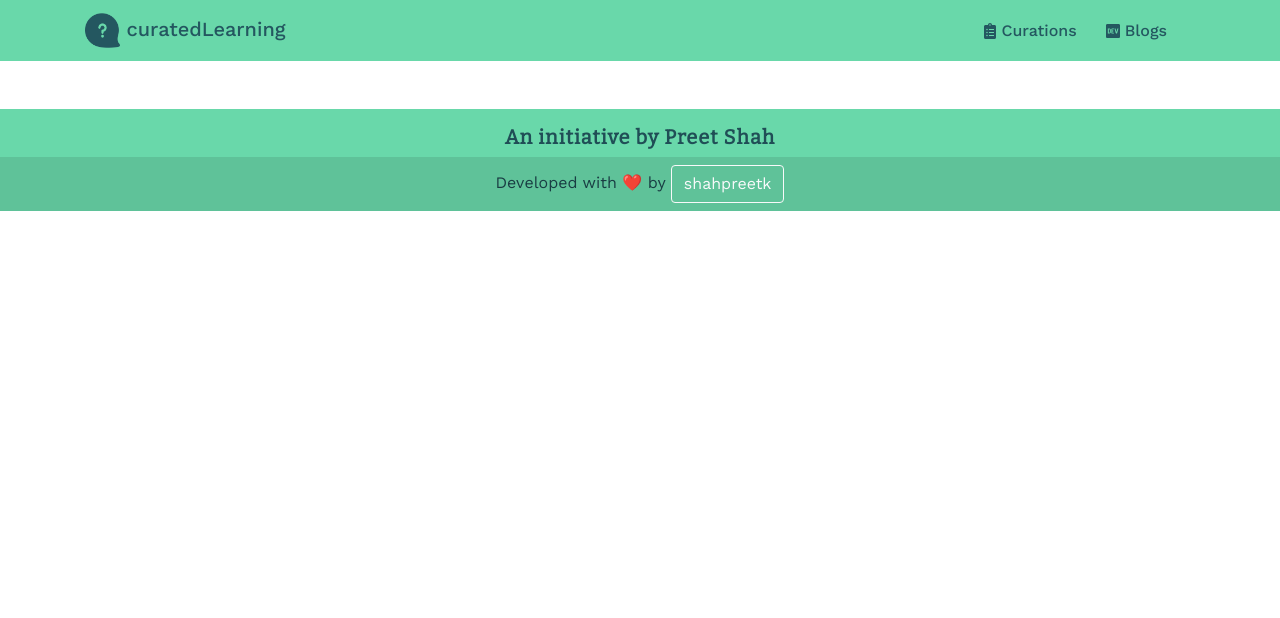
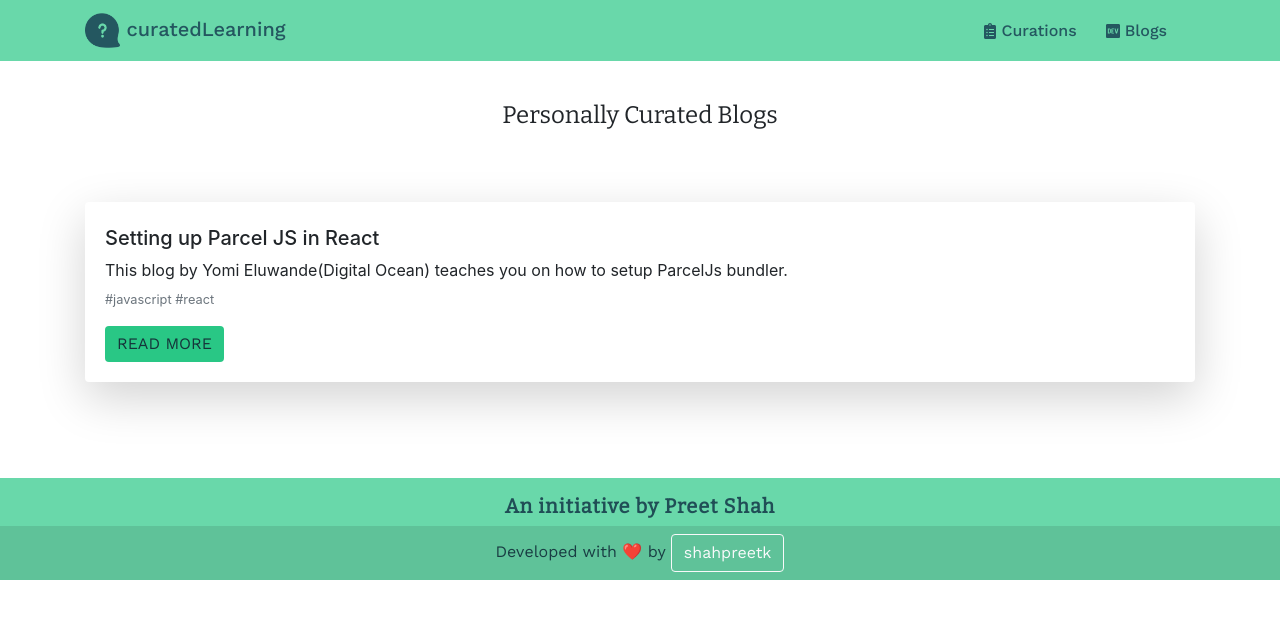
Before and after one commit to shahpreetk/curated-learning, a React (Create React App) app: page /blogs in a window 1280 px wide. Shown: the top 618 px of the page. Built offline with nearby package versions, Linux system fonts and the light colour scheme.

Commit message:
added blogs page

```diff
--- /dev/null
+++ b/src/blogs_data.js
@@ -0,0 +1,11 @@
+export const blogs_data = [
+  {
+    _id: "1",
+    _blog_title: "Setting up Parcel JS in React",
+    _blog_description:
+      "This blog by Yomi Eluwande(Digital Ocean) teaches you on how to setup ParcelJs bundler.",
+    _blog_url:
+      "https://www.digitalocean.com/community/tutorials/how-to-set-up-a-react-project-with-parcel",
+    _blog_tags: "#javascript #react",
+  },
+];
--- /dev/null
+++ b/src/components/BlogCard/BlogCard.jsx
@@ -0,0 +1,67 @@
+import React from "react";
+// bootstrap imports
+import Row from "react-bootstrap/Row";
+import Col from "react-bootstrap/Col";
+import Card from "react-bootstrap/Card";
+import Button from "react-bootstrap/Button";
+import styled from "styled-components";
+
+const ButtonStyle = styled.div`
+  .custom-blog-btn {
+    background-color: #29c785;
+    box-sizing: border-box;
+    color: #16343a;
+    font-family: "Work Sans", sans-serif;
+    text-decoration: none;
+    text-transform: uppercase;
+    text-align: center;
+    transition: all 0.15s;
+    outline: none;
+
+    &:hover {
+      background-color: #16343a;
+      color: #29c785;
+    }
+  }
+  a {
+    outline: none;
+  }
+  .custom-blog-btn:not(:disabled):not(:disabled):active {
+    background-color: #29c785;
+    color: #16343a;
+  }
+`;
+
+const BlogCard = ({ blogTitle, blogDescription, blogTags, blogArticleSrc }) => {
+  return (
+    <>
+      <Card className="border-0 shadow-lg bg-white rounded my-5">
+        <Row className="no-gutters">
+          <Col className="col-md-12">
+            <Card.Body className="d-flex flex-column">
+              <Card.Title className="mt-1 mb-1">{blogTitle}</Card.Title>
+              <Card.Text className="mt-1 mb-1">{blogDescription}</Card.Text>
+              <Card.Text>
+                <small className="text-muted">{blogTags}</small>
+              </Card.Text>
+              <ButtonStyle>
+                <a target="_blank" rel="noreferrer" href={blogArticleSrc}>
+                  <Button
+                    style={{
+                      boxShadow: "0px 6px 5px 6px #ccc",
+                    }}
+                    className="custom-blog-btn border-0 shadow-none"
+                  >
+                    Read More
+                  </Button>
+                </a>
+              </ButtonStyle>
+            </Card.Body>
+          </Col>
+        </Row>
+      </Card>
+    </>
+  );
+};
+
+export default BlogCard;
--- a/src/pages/Blogs.jsx
+++ b/src/pages/Blogs.jsx
@@ -1,7 +1,51 @@
-import React from "react";
+import React, { useEffect } from "react";
+// bootstrap imports
+import Row from "react-bootstrap/Row";
+import Col from "react-bootstrap/Col";
+import Container from "react-bootstrap/Container";
+// components
+import BlogCard from "../components/BlogCard/BlogCard";
+import { blogs_data } from "../blogs_data";
 
 const Blogs = () => {
-  return <div></div>;
+  useEffect(() => {
+    document.title = "Blogs | curatedLearning";
+  }, []);
+  return (
+    <>
+      <Container>
+        <h4
+          style={{
+            fontFamily: "'Bitter', serif",
+            paddingTop: "20px",
+            marginTop: "20px",
+            textAlign: "center",
+          }}
+        >
+          Personally Curated Blogs
+        </h4>
+        <Row className="pt-3">
+          <Col xs={12}>
+            {!blogs_data.length ? (
+              <h3>Nothing Nada</h3>
+            ) : (
+              blogs_data.map((user, i) => {
+                return (
+                  <BlogCard
+                    key={i}
+                    blogTitle={blogs_data[i]._blog_title}
+                    blogDescription={blogs_data[i]._blog_description}
+                    blogArticleSrc={blogs_data[i]._blog_url}
+                    blogTags={blogs_data[i]._blog_tags}
+                  />
+                );
+              })
+            )}
+          </Col>
+        </Row>
+      </Container>
+    </>
+  );
 };
 
 export default Blogs;
```
